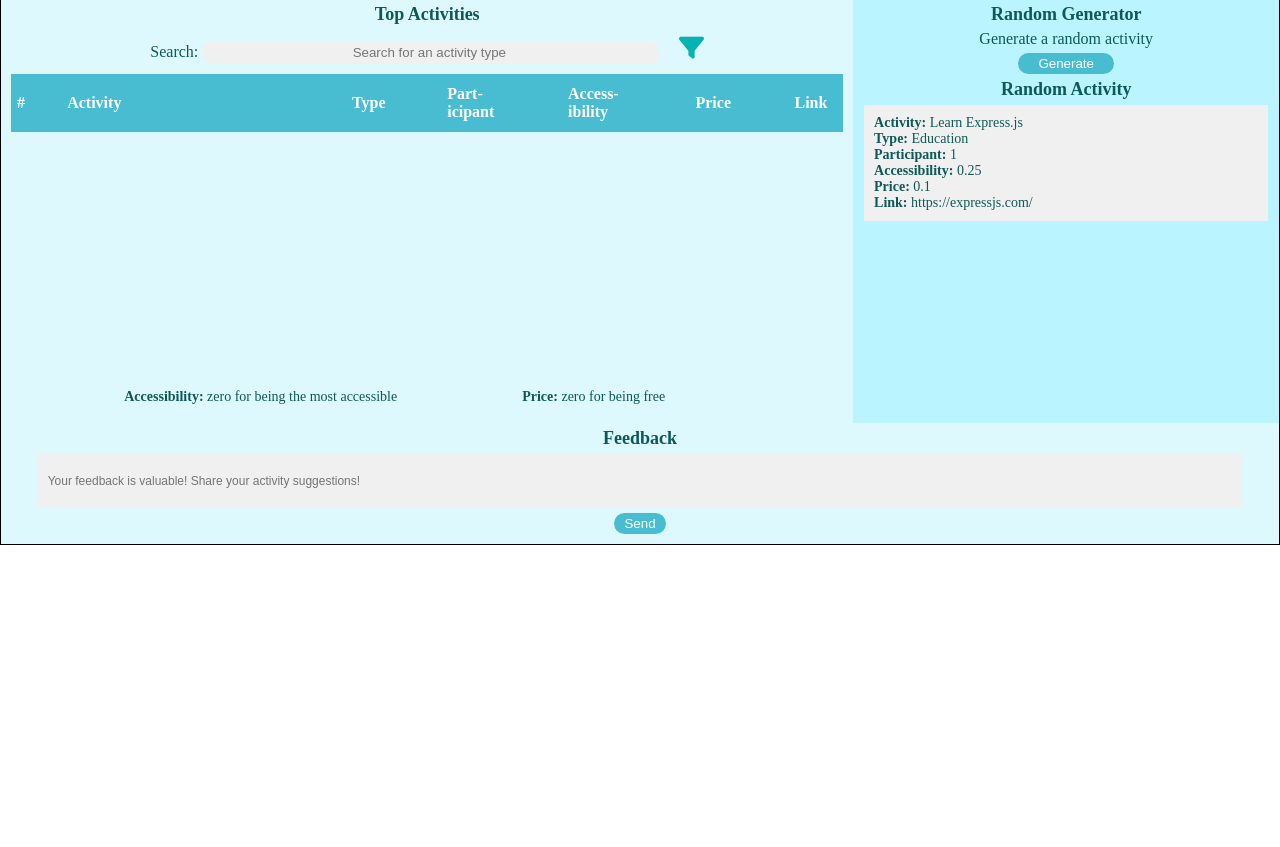
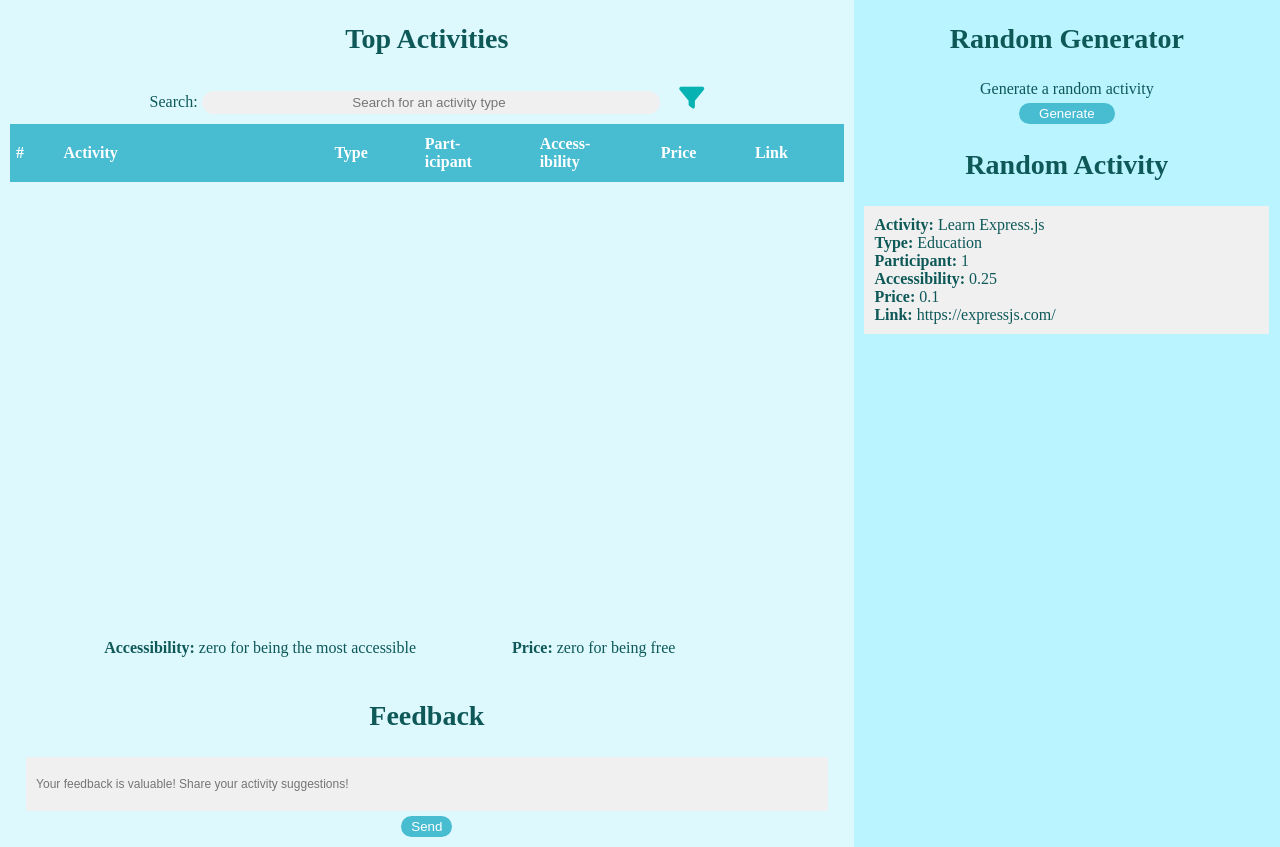
Before and after one commit to vorleakyek/BoredNoMore, a website: page index.html in a window 1280 px wide. Shown: the part 72-919 px from the top of the page. Before the commit the page ends 800 px from the top, so only its background shows below. Drawn offline with Linux system fonts and the light colour scheme; no server answers.

Commit message:
Complete feature 1 - User can view a table.

```diff
--- a/css/layout.css
+++ b/css/layout.css
@@ -24,6 +24,20 @@
   width: 50%;
 }
 
+.title {
+  font-size: 18px;
+  color: #0e5858;
+  text-align: center;
+  margin: 5px;
+}
+
+.table-wrapper {
+  overflow-x: auto;
+  max-width: 100%;
+  height: 300px;
+  margin: 10px;
+}
+
 @media screen and (max-width: 844px) {
   .column-two-third,
   .column-one-third {
@@ -39,4 +53,17 @@
   .column-half {
     width: 40%;
   }
+
+  .table-wrapper {
+    height: 500px;
+  }
+
+  p {
+    font-size: 16px;
+  }
+
+  .title {
+    font-size: 28px;
+    padding: 20px;
+  }
 }
--- a/css/styles.css
+++ b/css/styles.css
@@ -1,10 +1,11 @@
 body {
-  border: 1px solid black;
   width: 100%;
   height: 100%;
   color: #0e5858;
+  background-color: #ddf9fe;
 }
 
+/* Page header */
 .heading {
   font-size: 22px;
   color: white;
@@ -16,33 +17,20 @@ body {
   background-color: #48bcd1;
 }
 
-.title {
-  font-size: 18px;
-  color: #0e5858;
-  text-align: center;
-  margin: 5px;
-}
-
+/* Top Activities Section */
 .top-activity {
   background-color: #ddf9fe;
   padding-bottom: 10px;
 }
 
 /* Table Styles */
+p {
+  margin: 0;
+}
+
 th {
   padding: 10px 15px 10px 2px;
   text-align: justify;
-}
-
-td {
-  padding: 5px;
-}
-
-.table-wrapper {
-  overflow-x: auto;
-  max-width: 100%;
-  height: 300px;
-  margin: 10px;
 }
 
 .table-header {
@@ -52,6 +40,7 @@ td {
   border: 1px #48bcd1 solid;
 }
 
+td,
 .num-column,
 .num-cell {
   padding-left: 5px;
@@ -59,11 +48,6 @@ td {
 
 .type-cell {
   text-transform: capitalize;
-}
-
-.link-cell,
-.link-column {
-  width: 15px;
 }
 
 .participant-cell {
@@ -96,10 +80,6 @@ td {
   margin: 0 auto;
   justify-content: center;
   text-align: center;
-}
-
-p {
-  margin: 0;
 }
 
 .notes > p {
@@ -200,3 +180,9 @@ i {
   padding: 3px 10px;
   border: none;
 }
+
+.feedback-wrapper {
+  display: flex;
+  justify-content: start;
+  background-color: #baf4ff;
+}
--- a/index.html
+++ b/index.html
@@ -71,10 +71,12 @@
         </div>
       </div>
     </div>
-    <div class="feedback">
-      <h3 class="title feedback-title">Feedback</h3>
-      <input class="feedback-input" type="text" placeholder="Your feedback is valuable! Share your activity suggestions!">
-      <button class="btn-send">Send</button>
+    <div class="feedback-wrapper">
+      <div class="feedback column-two-third">
+        <h3 class="title feedback-title">Feedback</h3>
+        <input class="feedback-input" type="text" placeholder="Your feedback is valuable! Share your activity suggestions!">
+        <button class="btn-send">Send</button>
+      </div>
     </div>
   </main>
   <script src="js/data.js"></script>
--- a/js/main.js
+++ b/js/main.js
@@ -1,5 +1,4 @@
 const allTypes = ['education', 'recreational', 'social', 'diy', 'charity', 'cooking', 'relaxation', 'music', 'busywork'];
-// const allColumns = ['Activity', 'Type', 'Participants', 'Price', 'Accessibility'];
 const tbody = document.querySelector('tbody.table-body');
 
 /** *** Fetching the data from the bored API *****/
@@ -78,8 +77,7 @@ function linkCell(tr, link, className) {
   tr.append(td);
 }
 
-// Need to reload the page for this to change --- keep working on it
-
+// Change the column header text to two lines in a small device
 window.addEventListener('resize', () => {
   if (window.innerWidth >= 844) {
     document.querySelector('.participant-column').textContent = 'Participant';
```
